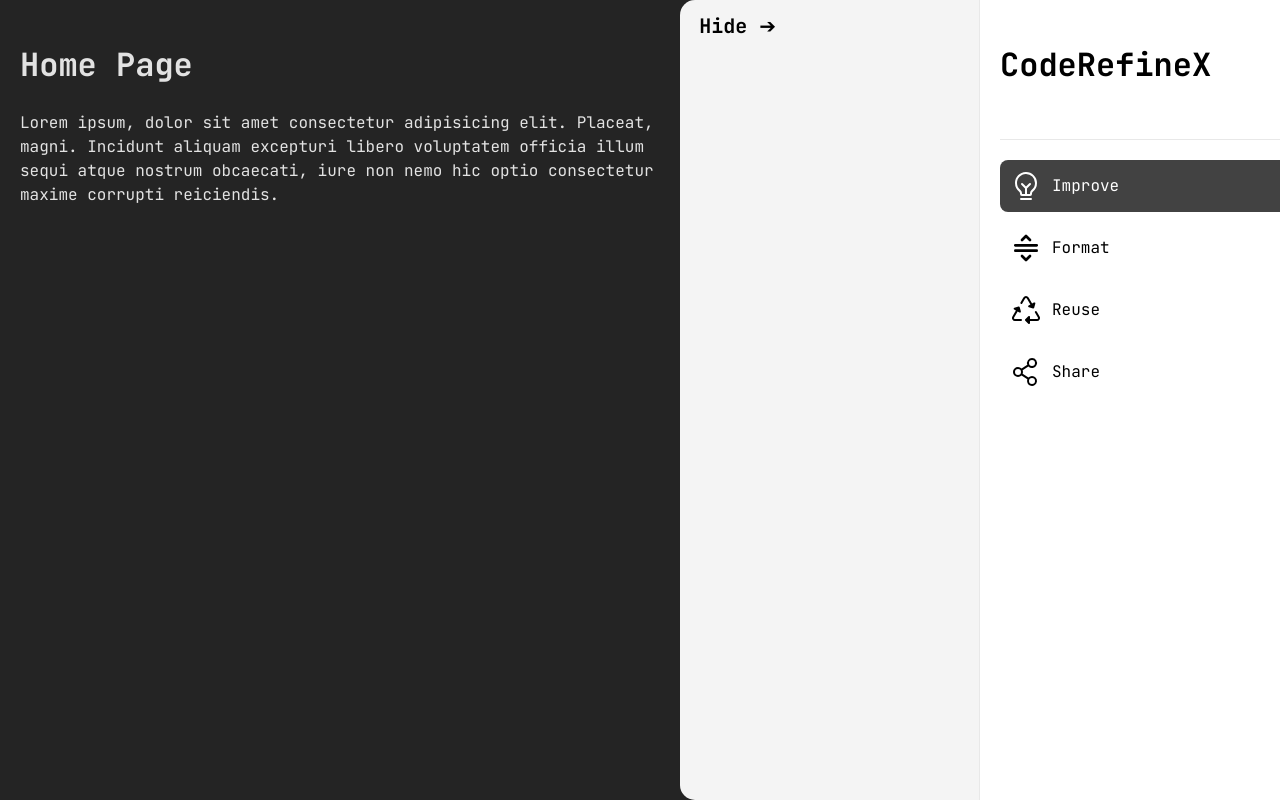
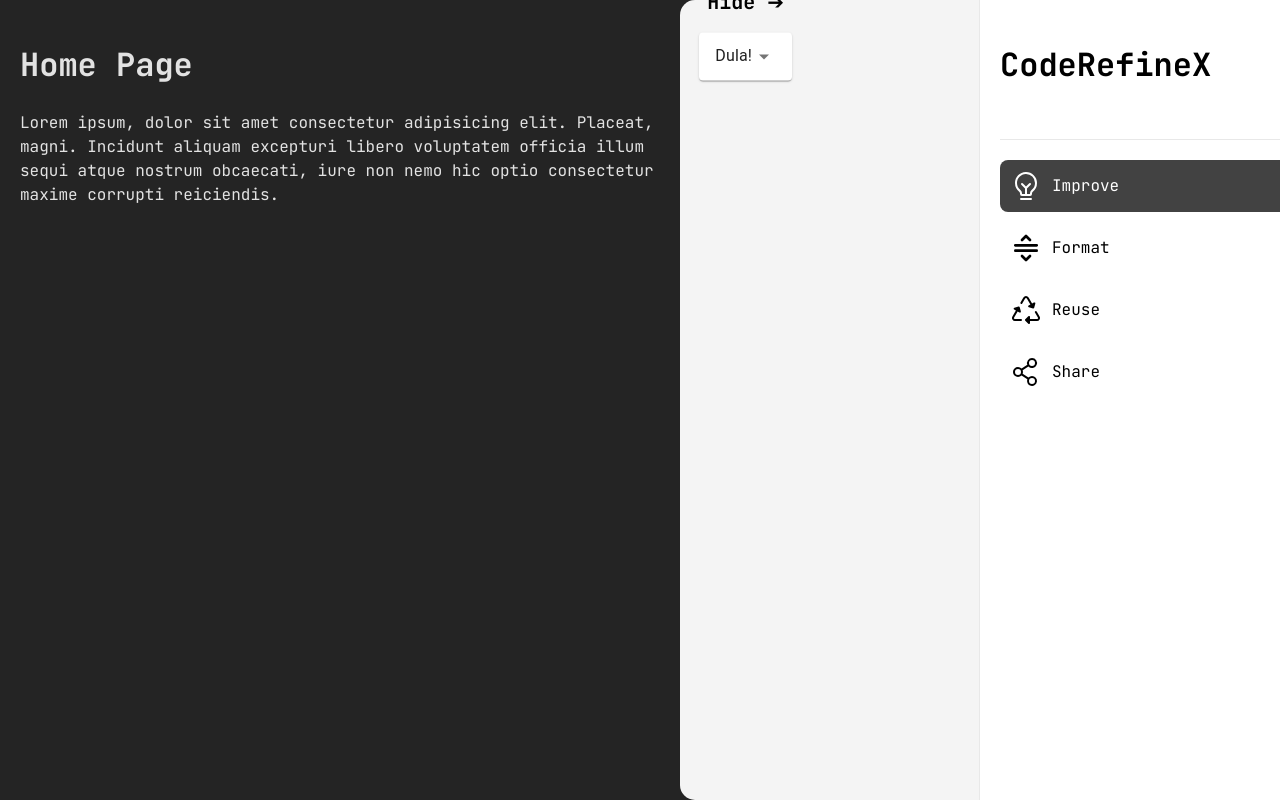
Before and after one commit to prashan-s/Code.Refine.X.Client, a React (Vite) app: page / in a window 1280 px wide. Built offline with nearby package versions, Linux system fonts and the light colour scheme.

Commit message:
Add snippet according

```diff
--- a/package.json
+++ b/package.json
@@ -10,7 +10,12 @@
     "preview": "vite preview"
   },
   "dependencies": {
+    "@emotion/react": "^11.13.3",
+    "@emotion/styled": "^11.13.0",
     "@monaco-editor/react": "^4.6.0",
+    "@mui/icons-material": "^6.0.2",
+    "@mui/material": "^6.0.2",
+    "@mui/styled-engine-sc": "^6.0.2",
     "@reduxjs/toolkit": "^2.2.7",
     "react": "^18.3.1",
     "react-dom": "^18.3.1",
--- a/src/components/Sidebar.tsx
+++ b/src/components/Sidebar.tsx
@@ -5,6 +5,7 @@
 import { PiLightbulbFilament, PiRecycleFill, PiShareNetwork } from "react-icons/pi";
 import { TbMenuOrder, TbLayoutSidebarRightExpandFilled } from "react-icons/tb";
 import { useDispatch, useSelector } from 'react-redux';
+import snippetAcc from "@components/snippets/SnippetAccording.tsx";
 
 const Sidebar = () => {
     const dispatch = useDispatch();
@@ -62,6 +63,7 @@
                 <LeftPanel>
                     <HideButton onClick={toggleSidebar} isCollapsed={isCollapsed}>
                         <h2>Hide ➔</h2>
+                        {snippetAcc("Hello!!", "Dula!")}
                     </HideButton>
                 </LeftPanel>
                 <RightPanel>
--- /dev/null
+++ b/src/components/snippets/SnippetAccording.tsx
@@ -0,0 +1,28 @@
+import Accordion from '@mui/material/Accordion';
+import AccordionSummary from '@mui/material/AccordionSummary';
+import AccordionDetails from '@mui/material/AccordionDetails';
+import Typography from '@mui/material/Typography';
+import ArrowDownwardIcon from '@mui/icons-material/ArrowDropDown';
+
+const snippetAcc =  function AccordionExpandIcon(content:string, title:string) {
+    return (
+        <div>
+            <Accordion>
+                <AccordionSummary
+                    expandIcon={<ArrowDownwardIcon />}
+                    aria-controls="panel1-content"
+                    id="panel1-header"
+                >
+                    <Typography>{title}</Typography>
+                </AccordionSummary>
+                <AccordionDetails>
+                    <Typography>
+                        {content}
+                    </Typography>
+                </AccordionDetails>
+            </Accordion>
+    </div>
+    );
+}
+
+export default snippetAcc;
```
Also changed, not shown: 1 other file (tests, documents, lock files or other folders).
